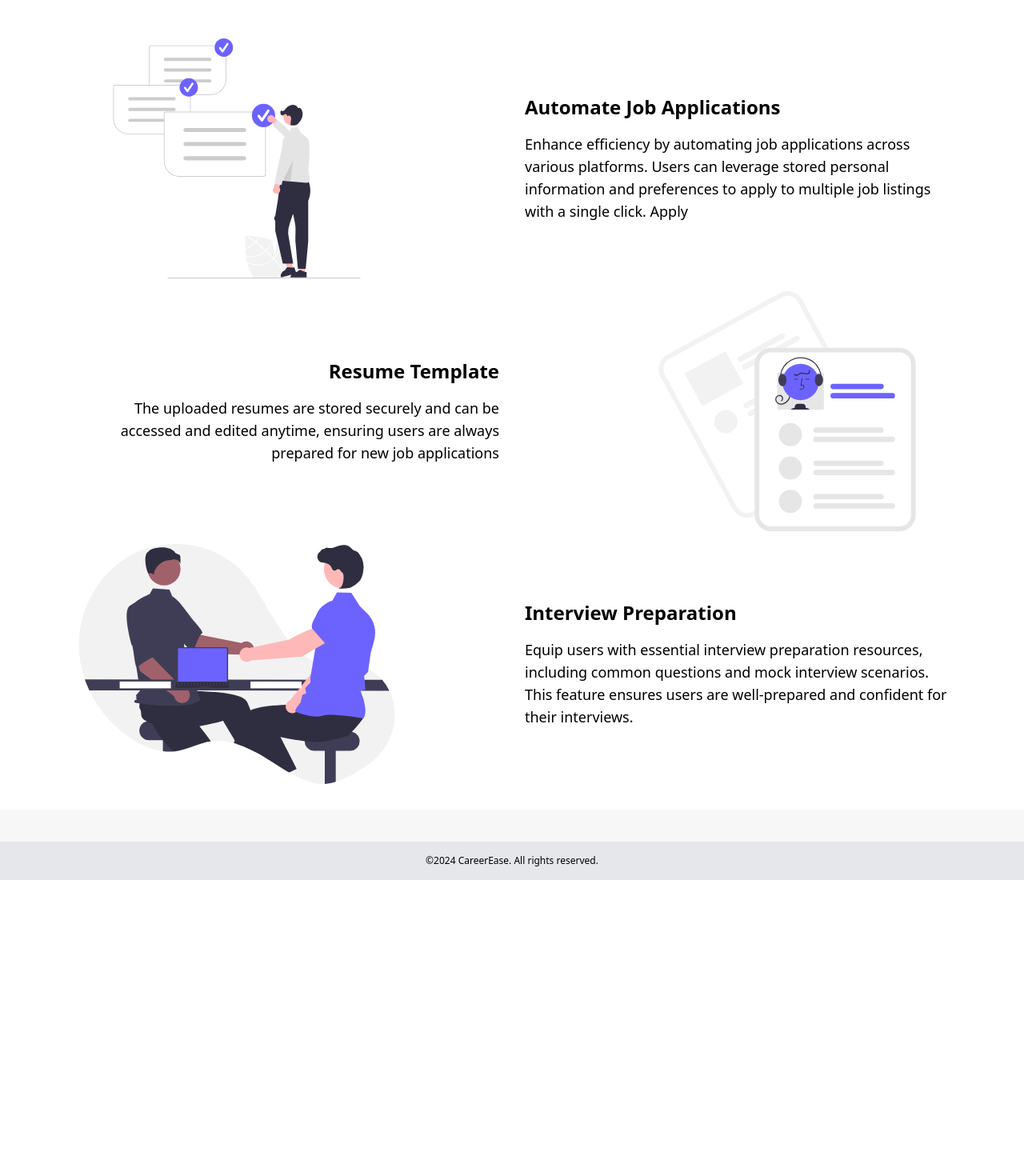
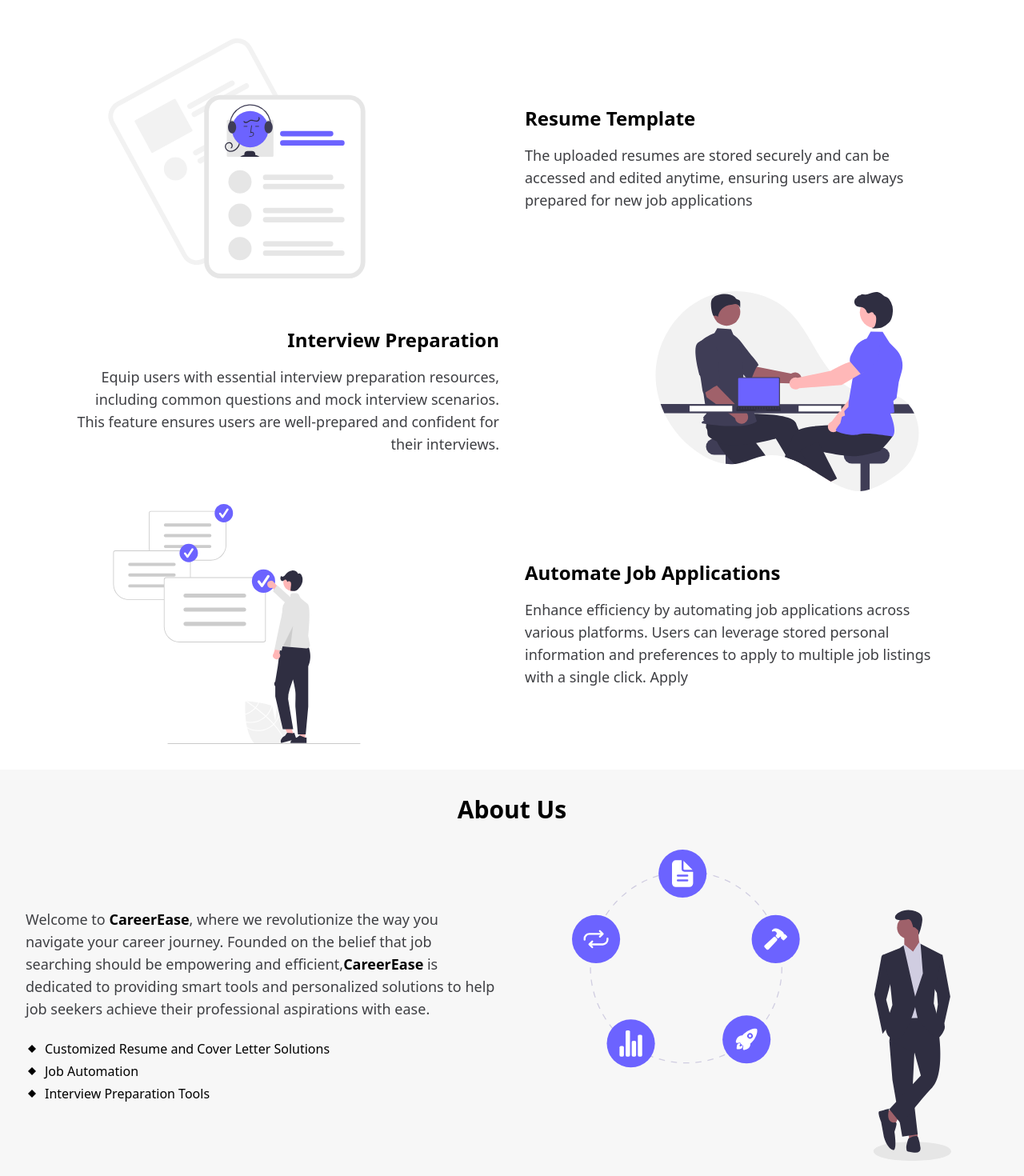
Before and after one commit to Yuvraj210103/CareerEase, a React (Vite) app: page / in a window 1280 px wide. Shown: the part 1100-2570 px from the top of the page at 80% size. Before the commit the page ends 2200 px from the top, so only its background shows below. Built offline with nearby package versions, Linux system fonts and the light colour scheme.

Commit message:
feat: created About Us page

```diff
--- a/package.json
+++ b/package.json
@@ -13,6 +13,7 @@
     "firebase": "^11.0.1",
     "react": "^18.3.1",
     "react-dom": "^18.3.1",
+    "react-icons": "^5.3.0",
     "react-router-dom": "^6.27.0",
     "tailwind-merge": "^2.5.4"
   },
--- /dev/null
+++ b/src/component/home/AboutUs.tsx
@@ -0,0 +1,43 @@
+import { VscDebugBreakpointLog } from "react-icons/vsc";
+
+const AboutUs = () => {
+  return (
+    <div className="mt-8 flex flex-col items-center justify-center gap-8 px-8">
+      <div className="font-bold text-3xl">About Us</div>
+      <div className="flex items-center justify-between gap-8">
+        {/* Left Section */}
+        <div className="flex flex-col w-1/2">
+          <div className="text-lg font-medium text-textSecondary">
+            Welcome to{" "}
+            <span className="font-bold text-textPrimary">CareerEase</span>,
+            where we revolutionize the way you navigate your career journey.
+            Founded on the belief that job searching should be empowering and
+            efficient,
+            <span className="font-bold text-textPrimary">CareerEase</span> is
+            dedicated to providing smart tools and personalized solutions to
+            help job seekers achieve their professional aspirations with ease.
+          </div>
+          <div className="flex flex-col gap-1 mt-6 font-medium">
+            <div className="flex items-center gap-2">
+              <VscDebugBreakpointLog />
+              <span>Customized Resume and Cover Letter Solutions</span>
+            </div>
+            <div className="flex items-center gap-2">
+              <VscDebugBreakpointLog />
+              <span>Job Automation</span>
+            </div>
+            <div className="flex items-center gap-2">
+              <VscDebugBreakpointLog />
+              <span>Interview Preparation Tools</span>
+            </div>
+          </div>
+        </div>
+        <div className="flex items-center justify-center w-1/2">
+          <img src="assets/home_about_us.svg" alt="" className="w-[80%]" />
+        </div>
+      </div>
+    </div>
+  );
+};
+
+export default AboutUs;
--- a/src/component/home/FeaturesSection.tsx
+++ b/src/component/home/FeaturesSection.tsx
@@ -13,7 +13,7 @@
           {/* Left section */}
           <div className="flex flex-col gap-4 w-1/2 items-end">
             <div className="font-semibold text-2xl">User Profile Setup</div>
-            <div className="text-lg text-end">
+            <div className="text-lg text-end text-textSecondary">
               The User Profile Setup in CareerEase is designed to provide a
               seamless and user-friendly experience for job seekers right from
               the start. Profile Setup
@@ -33,6 +33,49 @@
           {/* Left section */}
           <div className="flex items-center justify-start w-1/2">
             <img
+              src="assets/home_features_resume_template.svg"
+              alt=""
+              className="w-[400px] h-[300px]"
+            />
+          </div>
+
+          {/* Right Section */}
+          <div className="flex flex-col gap-4 w-1/2 items-start">
+            <div className="font-semibold text-2xl">Resume Template</div>
+            <div className="text-lg text-start text-textSecondary">
+              The uploaded resumes are stored securely and can be accessed and
+              edited anytime, ensuring users are always prepared for new job
+              applications
+            </div>
+          </div>
+        </div>
+
+        {/* 3 */}
+        <div className="flex items-center justify-between gap-8">
+          {/* Left section */}
+          <div className="flex flex-col gap-4 w-1/2 items-end">
+            <div className="font-semibold text-2xl">Interview Preparation</div>
+            <div className="text-lg text-end text-textSecondary">
+              Equip users with essential interview preparation resources,
+              including common questions and mock interview scenarios. This
+              feature ensures users are well-prepared and confident for their
+              interviews.
+            </div>
+          </div>
+          {/* Right Section */}
+          <div className="flex items-center justify-end w-1/2">
+            <img
+              src="assets/home_features_interview_prep.svg"
+              alt=""
+              className="w-[400px] h-[250px]"
+            />
+          </div>
+        </div>
+        {/* 4 */}
+        <div className="flex items-center justify-between gap-8">
+          {/* Left section */}
+          <div className="flex items-center justify-start w-1/2">
+            <img
               src="assets/home_features_job_application.svg"
               alt=""
               className="w-[400px] h-[300px]"
@@ -44,53 +87,11 @@
             <div className="font-semibold text-2xl">
               Automate Job Applications
             </div>
-            <div className="text-lg text-start">
+            <div className="text-lg text-start text-textSecondary">
               Enhance efficiency by automating job applications across various
               platforms. Users can leverage stored personal information and
               preferences to apply to multiple job listings with a single click.
               Apply
-            </div>
-          </div>
-        </div>
-        {/* 3 */}
-        <div className="flex items-center justify-between gap-8">
-          {/* Left section */}
-          <div className="flex flex-col gap-4 w-1/2 items-end">
-            <div className="font-semibold text-2xl">Resume Template</div>
-            <div className="text-lg text-end">
-              The uploaded resumes are stored securely and can be accessed and
-              edited anytime, ensuring users are always prepared for new job
-              applications
-            </div>
-          </div>
-          {/* Right Section */}
-          <div className="flex items-center justify-end w-1/2">
-            <img
-              src="assets/home_features_resume_template.svg"
-              alt=""
-              className="w-[400px] h-[300px]"
-            />
-          </div>
-        </div>
-        {/* 4 */}
-        <div className="flex items-center justify-between gap-8">
-          {/* Left section */}
-          <div className="flex items-center justify-start w-1/2">
-            <img
-              src="assets/home_features_interview_prep.svg"
-              alt=""
-              className="w-[400px] h-[300px]"
-            />
-          </div>
-
-          {/* Right Section */}
-          <div className="flex flex-col gap-4 w-1/2 items-start">
-            <div className="font-semibold text-2xl">Interview Preparation</div>
-            <div className="text-lg text-start">
-              Equip users with essential interview preparation resources,
-              including common questions and mock interview scenarios. This
-              feature ensures users are well-prepared and confident for their
-              interviews.
             </div>
           </div>
         </div>
--- a/src/pages/home/Home.tsx
+++ b/src/pages/home/Home.tsx
@@ -1,3 +1,4 @@
+import AboutUs from "../../component/home/AboutUs";
 import FeaturesSection from "../../component/home/FeaturesSection";
 import TopSection from "../../component/home/TopSection";
 
@@ -7,6 +8,7 @@
       <div className="flex flex-col w-full h-full py-10 max-w-[1280px]">
         <TopSection />
         <FeaturesSection />
+        <AboutUs />
       </div>
     </div>
   );
```
Also changed, not shown: public/assets/home_about_us.svg (added), 1 other file (tests, documents, lock files or other folders).
